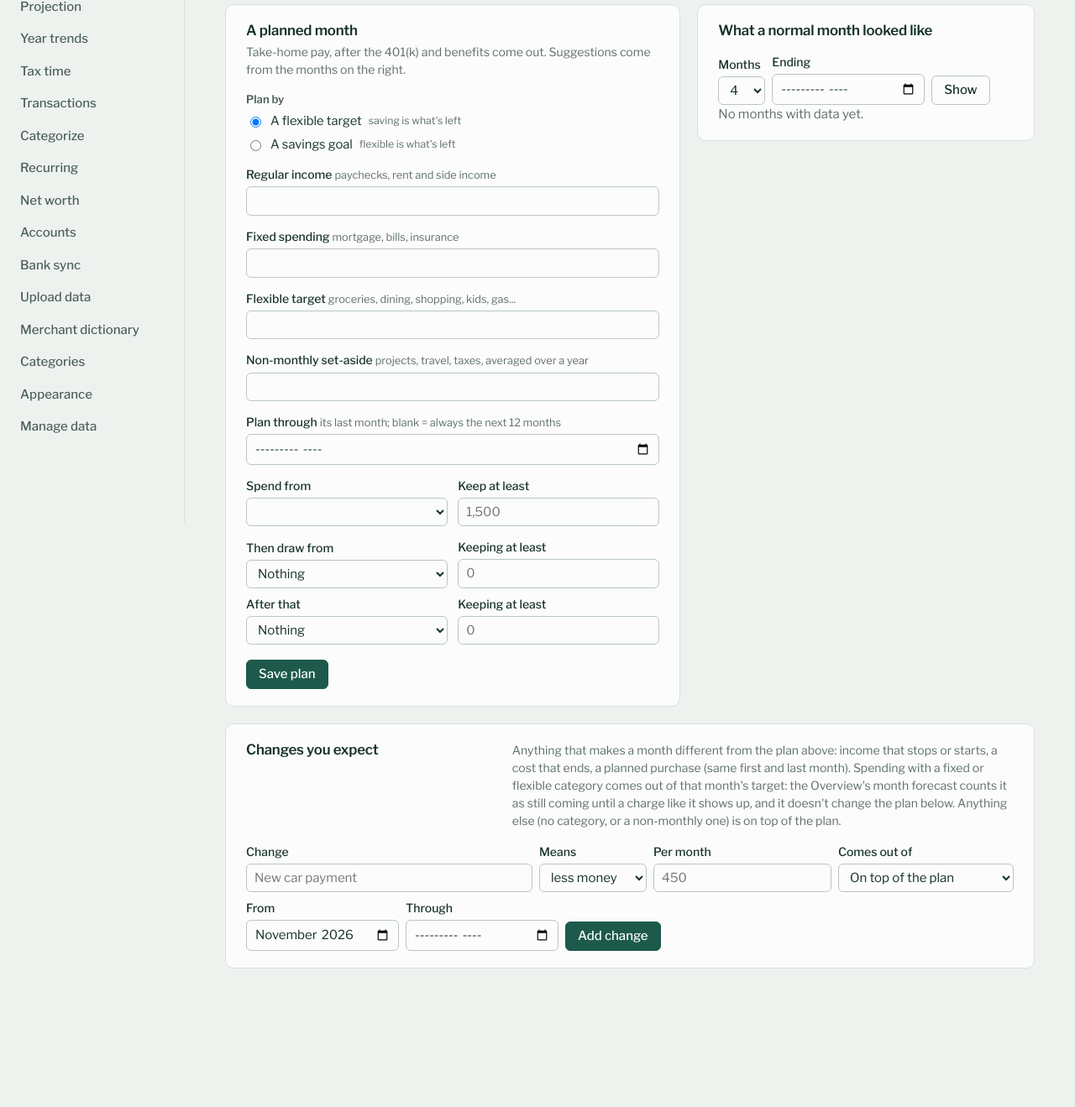
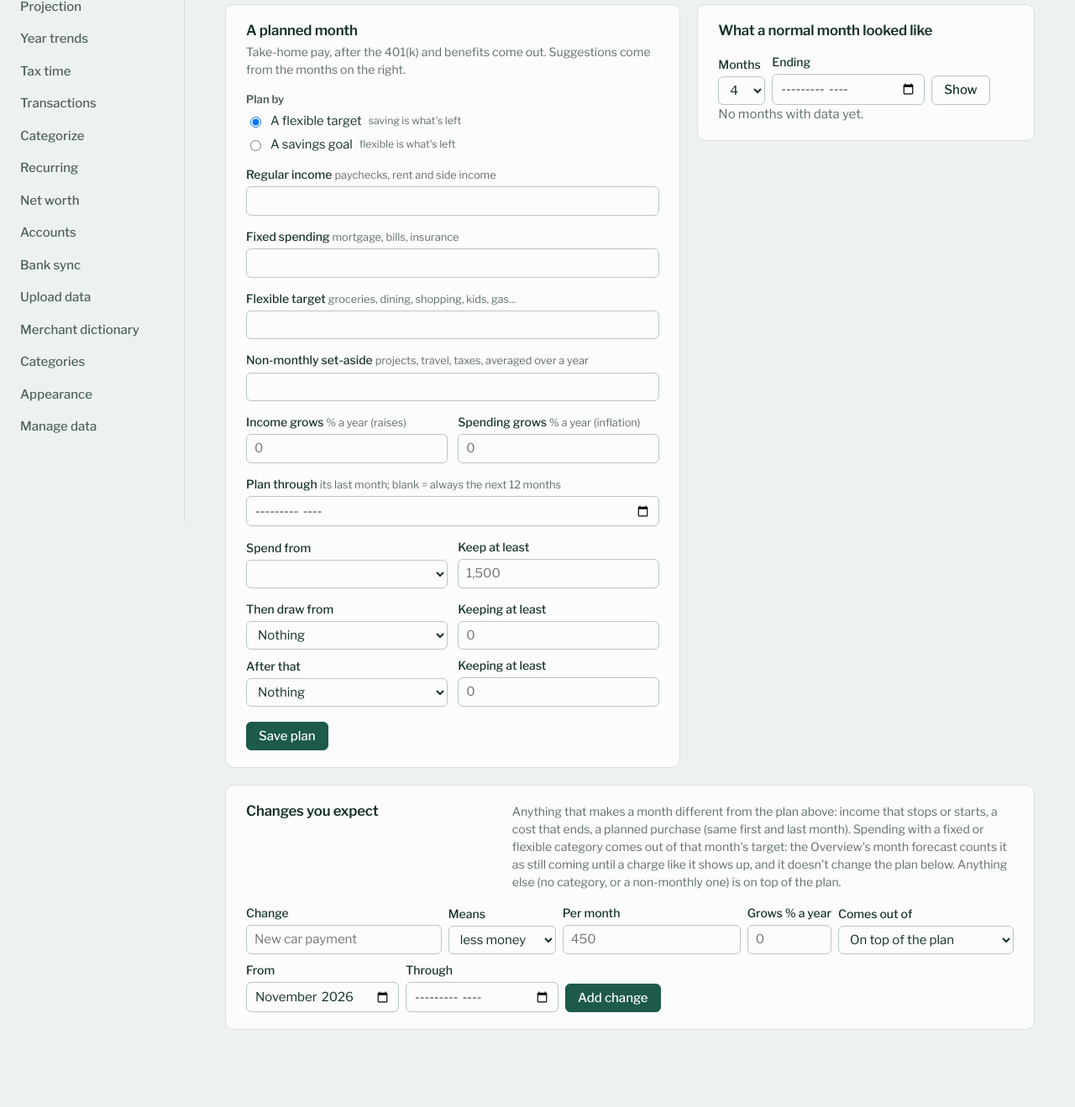
Before and after one commit to AeroPoint/AP-BalancePoint, a Flask app: page /plan in a window 1280 px wide. Shown: the part 177-1496 px from the top of the page at 84% size. Before the commit the page ends 1331 px from the top, so only its background shows below. Run offline with Flask 3, Linux system fonts and the light colour scheme; data comes from the database, SQL or seed files in the repository; data that the repository does not hold is empty.

Commit message:
Plan: income and spending grow by a % a year, and each expected change by its own
Co-Authored-By: Claude Opus 5.5 <noreply@anthropic.com>

```diff
--- a/budget/budgeting.py
+++ b/budget/budgeting.py
@@ -358,6 +358,9 @@ def savings_rate(conn, start, end, accounts=None):
 # ---------------------------------------------------------------- the plan
 
 PLAN_KEYS = ("plan_income", "plan_fixed", "plan_nonmonthly", "flex_target", "plan_buffer")
+# Yearly growth, % (blank = none): regular income (raises) and the planned spending (inflation). Each step
+# lands a year after the plan starts, and every year after.
+GROWTH_KEYS = ("plan_income_growth", "plan_spending_growth")
 BACKUP_KEYS = ("plan_backup_account", "plan_backup_account_2")  # drawn from in this order
 BACKUP_MIN_KEYS = ("plan_backup_min", "plan_backup_min_2")  # each backup's own "keep at least" (blank = 0)
 # Two ways to plan a month. "flex" (the default): set the flexible target, and saving is whatever's left.
@@ -373,6 +376,8 @@ def plan_values(conn):
     """The plan's monthly numbers, with the flexible target worked out from the savings goal when planning
     savings first. Adds mode, savings (per month), savings_goal, savings_unit and savings_account."""
     v = {k: get_setting(conn, k) for k in PLAN_KEYS}
+    v.update({k: get_setting(conn, k) or 0.0 for k in GROWTH_KEYS})
+    v["start"] = date.today().strftime("%Y-%m")
     goal = get_setting(conn, "plan_savings")
     unit = "%" if get_setting(conn, "plan_savings_unit", cast=str) == "%" else "$"
     account = get_setting(conn, "plan_savings_account", cast=int)
@@ -465,14 +470,27 @@ def plan_items(conn):
            ORDER BY p.start_month, p.id""")]
 
 
+def _years_between(first, key):
+    """Whole years from month `first` to month `key` ("YYYY-MM"): 0 for its first 12 months."""
+    return max(0, ((int(key[:4]) - int(first[:4])) * 12 + int(key[5:]) - int(first[5:])) // 12)
+
+
 def plan_month(values, items, key):
     """(changes active, their total, planned spending, net into the plan account) for a month "YYYY-MM".
-    Planning savings first, the savings goal is taken out of the net (it goes to its own account)."""
-    active = [i for i in items if i["start_month"] <= key and (i["end_month"] or "9999-12") >= key]
-    adjust = sum(i["amount"] for i in active)
-    spend = (values["plan_fixed"] or 0) + max(values["flex_target"] or 0, 0) + (values["plan_nonmonthly"] or 0)
+    Income and spending grow by their yearly % from the month after the plan starts; each change by its own
+    from its first month. Planning savings first, the savings goal is taken out of the net (it goes to its
+    own account)."""
+    start = values.get("start") or key
+    y, m = reports.add_months(int(start[:4]), int(start[5:]), 1)
+    years = _years_between(f"{y}-{m:02d}", key)
+    income_step = (1 + (values.get("plan_income_growth") or 0) / 100) ** years
+    spend_step = (1 + (values.get("plan_spending_growth") or 0) / 100) ** years
+    active = [{**i, "now": i["amount"] * (1 + (i.get("growth") or 0) / 100) ** _years_between(i["start_month"], key)}
+              for i in items if i["start_month"] <= key and (i["end_month"] or "9999-12") >= key]
+    adjust = sum(i["now"] for i in active)
+    spend = ((values["plan_fixed"] or 0) + max(values["flex_target"] or 0, 0) + (values["plan_nonmonthly"] or 0)) * spend_step
     saving = values["savings"] if values["mode"] == "savings" else 0.0
-    return active, adjust, spend, values["plan_income"] + adjust - spend - saving
+    return active, adjust, spend, values["plan_income"] * income_step + adjust - spend - saving
 
 
 def project(conn, months=None, today=None):
@@ -485,6 +503,7 @@ def project(conn, months=None, today=None):
     """
     today = today or date.today()
     values = plan_values(conn)
+    values["start"] = today.strftime("%Y-%m")
     end_key, end_months, end_set = plan_end(conn, today)
     months = months or end_months
     if values["plan_income"] is None:
--- a/budget/db.py
+++ b/budget/db.py
@@ -132,7 +132,8 @@ CREATE TABLE IF NOT EXISTS plan_items (
     amount      REAL NOT NULL,
     start_month TEXT NOT NULL,                  -- YYYY-MM
     end_month   TEXT,                           -- YYYY-MM, inclusive; NULL = ongoing
-    category_id INTEGER REFERENCES categories(id) ON DELETE SET NULL  -- spending inside this category's target
+    category_id INTEGER REFERENCES categories(id) ON DELETE SET NULL,  -- spending inside this category's target
+    growth      REAL                            -- % a year it grows from its first month (a raise, inflation)
 );
 
 -- Fixed-term loans. From counts_from on, an account's balance is calculated from its loans
@@ -348,6 +349,8 @@ def migrate(conn):
     conn.execute("CREATE INDEX IF NOT EXISTS ix_transactions_split_of ON transactions(split_of)")
     if "category_id" not in _columns(conn, "plan_items"):
         conn.execute("ALTER TABLE plan_items ADD COLUMN category_id INTEGER REFERENCES categories(id) ON DELETE SET NULL")
+    if "growth" not in _columns(conn, "plan_items"):
+        conn.execute("ALTER TABLE plan_items ADD COLUMN growth REAL")
     existing = _columns(conn, "rules")
     for column in ("leave_uncategorized", "allow_split"):
         if column not in existing:
--- a/budget/projection.py
+++ b/budget/projection.py
@@ -249,6 +249,7 @@ def project(conn, setup=None, today=None, runs=RUNS):
     inflation = 2.5 if inflation is None else inflation
     accts = accounts(conn, setup, today)
     values = budgeting.plan_values(conn)
+    values["start"] = today.strftime("%Y-%m")
     plan_ready = values["plan_income"] is not None
     with_plan = plan_ready and setup.get("plan", True)
     plan_acct = budgeting.get_setting(conn, "plan_account", cast=int)
--- a/budget/templates/plan.html
+++ b/budget/templates/plan.html
@@ -131,6 +131,14 @@
     </div>
     {% endfor %}
     <div class="plan-row">
+      <label class="field"><span>Income grows <small class="muted">% a year (raises)</small></span>
+        <input name="plan_income_growth" inputmode="decimal" value="{{ settings.plan_income_growth if settings.plan_income_growth is not none else '' }}" placeholder="0">
+      </label>
+      <label class="field"><span>Spending grows <small class="muted">% a year (inflation)</small></span>
+        <input name="plan_spending_growth" inputmode="decimal" value="{{ settings.plan_spending_growth if settings.plan_spending_growth is not none else '' }}" placeholder="0">
+      </label>
+    </div>
+    <div class="plan-row">
       <label class="field"><span>Plan through <small class="muted">its last month; blank = always the next 12 months</small></span>
         <input type="month" name="plan_through" value="{{ plan_through or '' }}">
       </label>
@@ -199,12 +207,13 @@
   {% if plan_items %}
   <div class="table-wrap">
     <table class="ledger rules">
-      <thead><tr><th>Change</th><th class="num">Per month</th><th>Comes out of</th><th>From</th><th>Through</th><th><span class="visually-hidden">Actions</span></th></tr></thead>
+      <thead><tr><th>Change</th><th class="num">Per month</th><th class="num">Grows % a year</th><th>Comes out of</th><th>From</th><th>Through</th><th><span class="visually-hidden">Actions</span></th></tr></thead>
       <tbody>
         {% for i in plan_items %}
         <tr>
           <td><input form="item-{{ i.id }}" name="label" value="{{ i.label }}" aria-label="Change"></td>
           <td><input form="item-{{ i.id }}" name="amount" inputmode="decimal" value="{{ '%.0f'|format(i.amount) }}" aria-label="Amount per month; negative is less money"></td>
+          <td><input form="item-{{ i.id }}" name="growth" inputmode="decimal" size="4" value="{{ i.growth if i.growth is not none else '' }}" placeholder="0" aria-label="Grows % a year"></td>
           <td>{% if i.amount < 0 %}<select form="item-{{ i.id }}" name="category_id" aria-label="Comes out of">{{ target_options(i.category_id) }}</select>{% endif %}</td>
           <td><input form="item-{{ i.id }}" type="month" name="start_month" value="{{ i.start_month }}" aria-label="From"></td>
           <td><input form="item-{{ i.id }}" type="month" name="end_month" value="{{ i.end_month or '' }}" aria-label="Through"></td>
@@ -229,6 +238,7 @@
       <select name="direction"><option value="less">less money</option><option value="more">more money</option></select>
     </label>
     <label class="field"><span>Per month</span><input name="amount" inputmode="decimal" required placeholder="450"></label>
+    <label class="field"><span>Grows % a year</span><input name="growth" inputmode="decimal" size="4" placeholder="0"></label>
     <label class="field"><span>Comes out of</span><select name="category_id">{{ target_options(None) }}</select></label>
     <label class="field"><span>From</span><input type="month" name="start_month" required value="{{ this_month }}"></label>
     <label class="field"><span>Through</span><input type="month" name="end_month"></label>
--- a/budget/views.py
+++ b/budget/views.py
@@ -351,7 +351,7 @@ def plan():
         "plan.html", base=budgeting.baseline(conn, months), projection=budgeting.project(conn),
         count=count, through=f"{months[-1][0]}-{months[-1][1]:02d}" if months else "",
         accounts=accounts, names={a["id"]: a["name"] for a in accounts},
-        settings={k: budgeting.get_setting(conn, k) for k in budgeting.PLAN_KEYS}, values=budgeting.plan_values(conn),
+        settings={k: budgeting.get_setting(conn, k) for k in (*budgeting.PLAN_KEYS, *budgeting.GROWTH_KEYS)}, values=budgeting.plan_values(conn),
         plan_account=budgeting.get_setting(conn, "plan_account", cast=int),
         backup_accounts=[budgeting.get_setting(conn, k, cast=int) for k in budgeting.BACKUP_KEYS],
         backup_mins=[budgeting.get_setting(conn, k) for k in budgeting.BACKUP_MIN_KEYS],
@@ -366,6 +366,13 @@ def plan():
 @bp.post("/plan/settings")
 def save_plan_settings():
     conn = get_db()
+    for key in budgeting.GROWTH_KEYS:
+        if key in request.form:
+            raw = request.form.get(key, "").strip().rstrip("%")
+            try:
+                budgeting.set_setting(conn, key, round(float(raw), 2) if raw else None)
+            except ValueError:
+                pass
     for key in (*budgeting.PLAN_KEYS, *budgeting.BACKUP_MIN_KEYS):
         if key in request.form:
             value = _money_input(request.form.get(key))
@@ -402,12 +409,16 @@ def save_plan_item():
         return redirect(url_for(".plan") + "#changes")
     iid = _int(form.get("id"))
     category = _int(form.get("category_id")) if amount < 0 else None
+    try:
+        growth = round(float(form.get("growth", "").strip().rstrip("%")), 2) if form.get("growth", "").strip() else None
+    except ValueError:
+        growth = None
     if iid:
-        conn.execute("UPDATE plan_items SET label = ?, amount = ?, start_month = ?, end_month = ?, category_id = ? WHERE id = ?",
-                     (label, amount, start, end, category, iid))
+        conn.execute("UPDATE plan_items SET label = ?, amount = ?, start_month = ?, end_month = ?, category_id = ?, growth = ? WHERE id = ?",
+                     (label, amount, start, end, category, growth, iid))
     else:
-        conn.execute("INSERT INTO plan_items (label, amount, start_month, end_month, category_id) VALUES (?, ?, ?, ?, ?)",
-                     (label, amount, start, end, category))
+        conn.execute("INSERT INTO plan_items (label, amount, start_month, end_month, category_id, growth) VALUES (?, ?, ?, ?, ?, ?)",
+                     (label, amount, start, end, category, growth))
     conn.commit()
     return redirect(url_for(".plan") + "#changes")
 
```
Also changed, not shown: tests/test_budgeting.py (+16 -0 lines), CHANGELOG.md, README.md.
